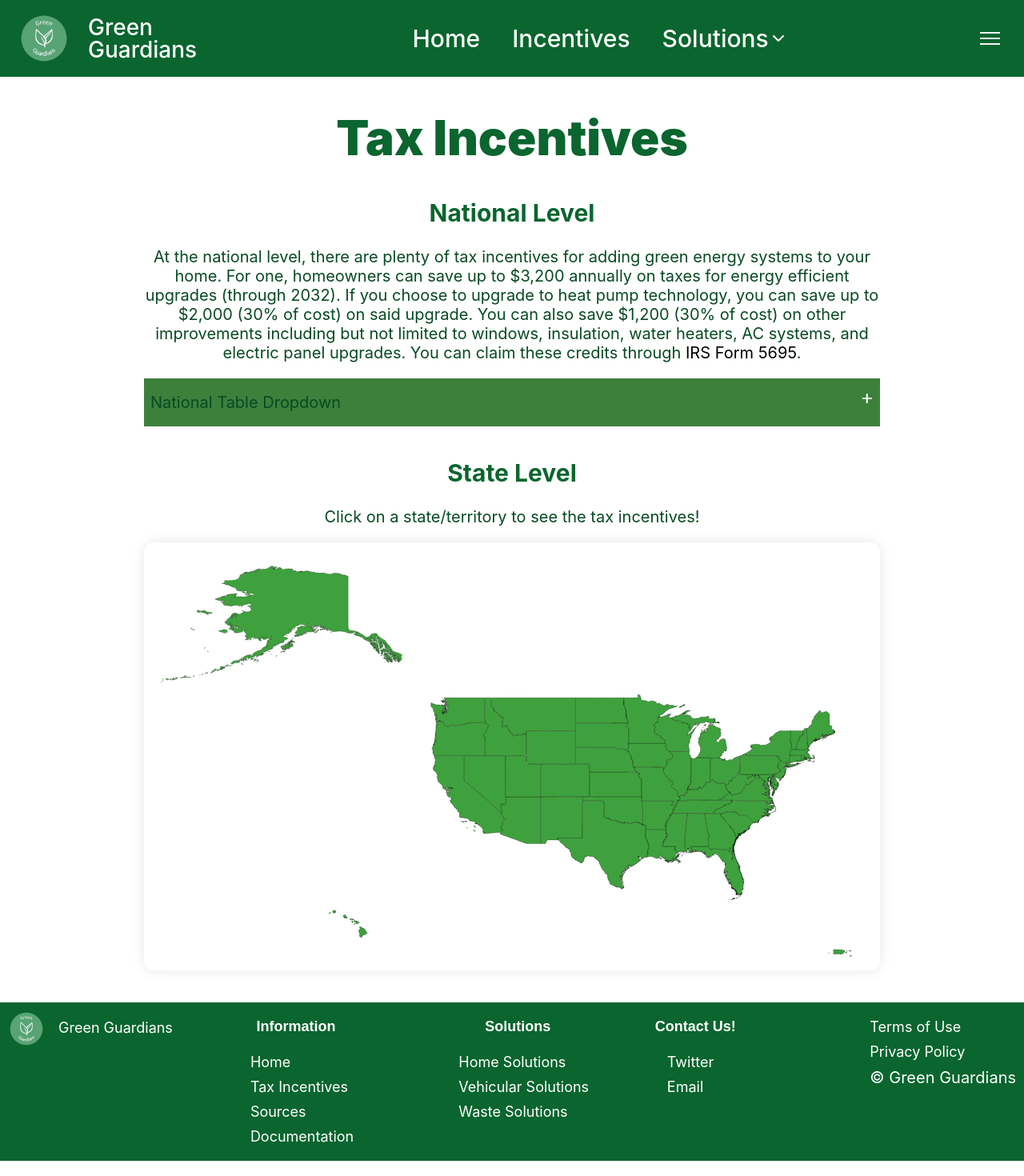
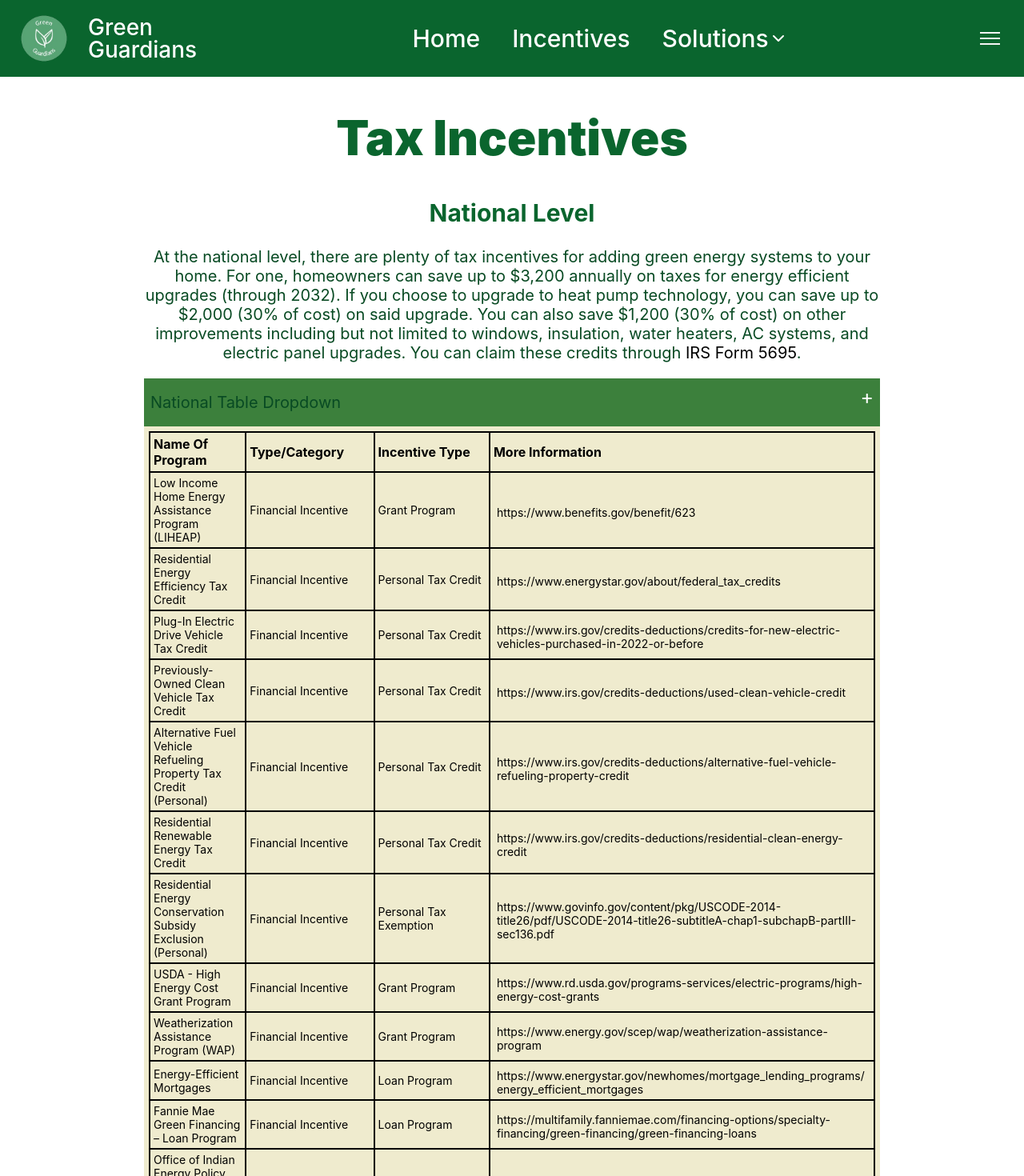
Before and after one commit to chonk9/webmaster23-24, a React (Create React App) app: page /tax-incentives in a window 1280 px wide. Shown: the top 1470 px of the page at 80% size. Built offline with nearby package versions, Linux system fonts and the light colour scheme.

Commit message:
Re-fixed national table dropdown big empty space

```diff
--- a/src/ComponentStyles/TaxIncentives.css
+++ b/src/ComponentStyles/TaxIncentives.css
@@ -21,7 +21,7 @@ table {
 }
 
 .national-table-dropdown .accordion-content {
-  height: fit-content;
+  height: fit-content !important;
 }
 
 .nationalTable td,
```
